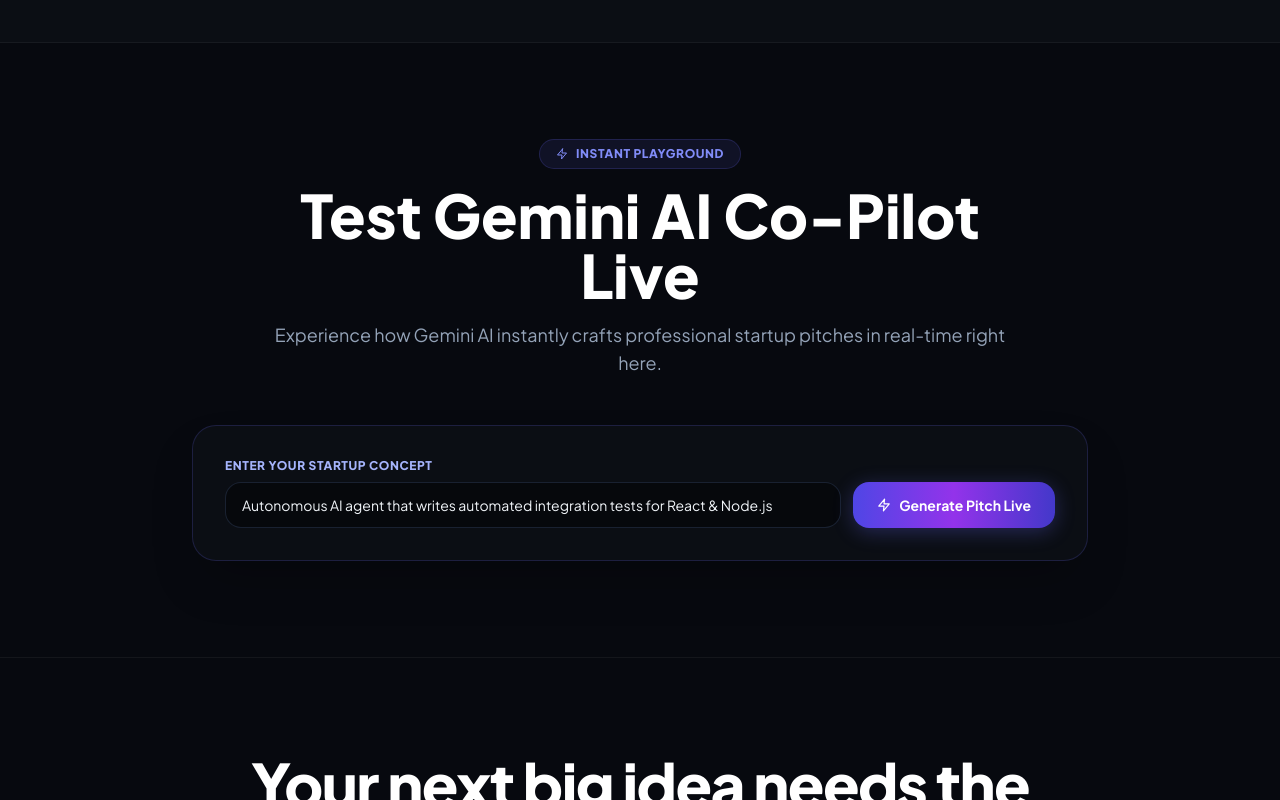
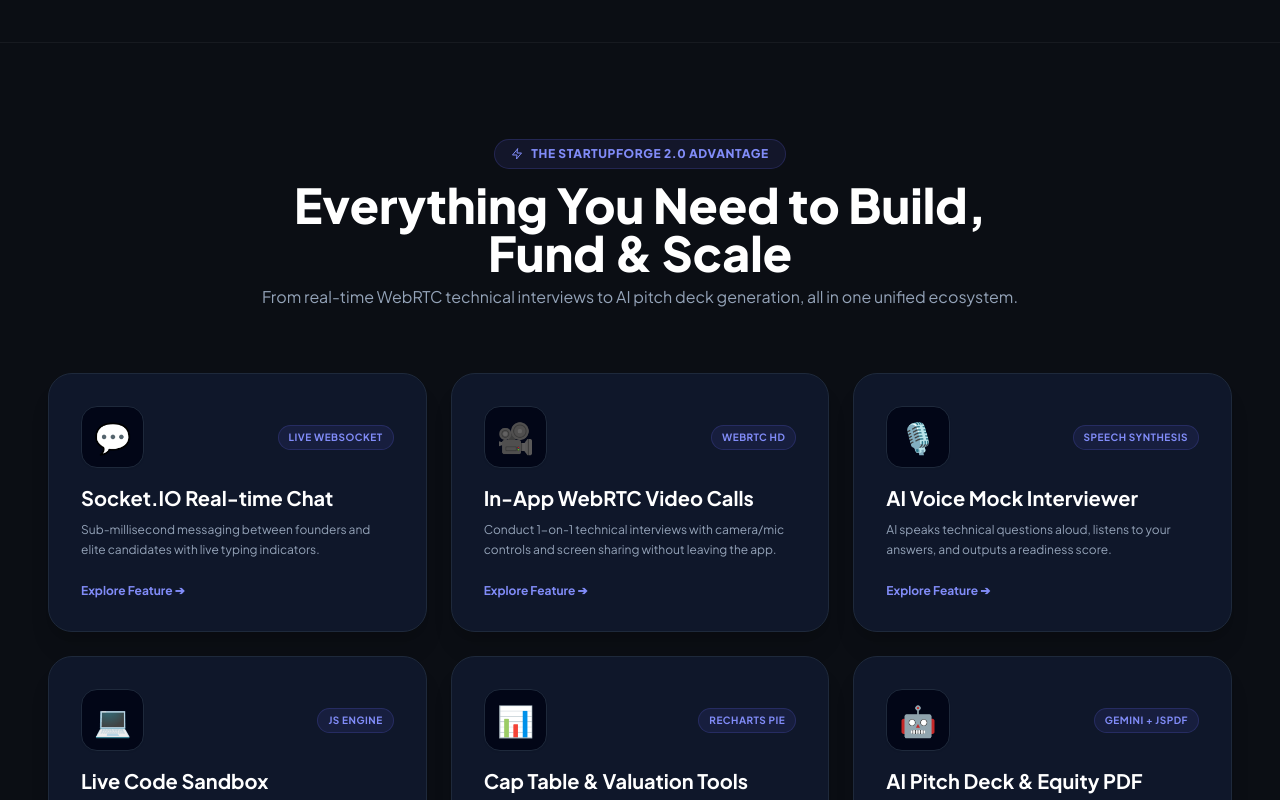
Before and after one commit to sojibahmedshorif25-ai/startupforge, a React (Vite) app in the folder client/: page / in a window 1280 px wide. Shown: the part 1520-2320 px from the top of the page. Built offline with nearby package versions, Linux system fonts and the light colour scheme; no server answers.

Commit message:
feat: add next-gen innovation showcase grid on homepage, verify all production builds and tests

```diff
--- a/client/src/pages/public/Home.jsx
+++ b/client/src/pages/public/Home.jsx
@@ -232,6 +232,100 @@
         </div>
       </section>
 
+      {/* Next-Gen Innovation Suite Showcase */}
+      <section className="py-24 bg-white dark:bg-[#0B0E14] relative border-b border-slate-200 dark:border-white/5">
+        <div className="max-w-[1600px] mx-auto px-6 lg:px-12">
+          <motion.div {...fadeUp} className="text-center max-w-3xl mx-auto mb-16">
+            <span className="inline-flex items-center gap-2 px-4 py-1.5 rounded-full bg-indigo-500/10 text-indigo-600 dark:text-indigo-400 border border-indigo-500/20 text-xs font-extrabold uppercase tracking-wider mb-3">
+              <FiZap /> The StartupForge 2.0 Advantage
+            </span>
+            <h2 className="text-3xl md:text-5xl font-black text-slate-900 dark:text-white">
+              Everything You Need to Build, Fund & Scale
+            </h2>
+            <p className="text-slate-600 dark:text-slate-400 text-sm md:text-base mt-2">
+              From real-time WebRTC technical interviews to AI pitch deck generation, all in one unified ecosystem.
+            </p>
+          </motion.div>
+
+          <div className="grid grid-cols-1 md:grid-cols-2 lg:grid-cols-3 gap-6">
+            {[
+              {
+                icon: '💬',
+                title: 'Socket.IO Real-time Chat',
+                desc: 'Sub-millisecond messaging between founders and elite candidates with live typing indicators.',
+                link: '/login',
+                badge: 'Live WebSocket',
+              },
+              {
+                icon: '🎥',
+                title: 'In-App WebRTC Video Calls',
+                desc: 'Conduct 1-on-1 technical interviews with camera/mic controls and screen sharing without leaving the app.',
+                link: '/login',
+                badge: 'WebRTC HD',
+              },
+              {
+                icon: '🎙️',
+                title: 'AI Voice Mock Interviewer',
+                desc: 'AI speaks technical questions aloud, listens to your answers, and outputs a readiness score.',
+                link: '/dashboard/ai-interview',
+                badge: 'Speech Synthesis',
+              },
+              {
+                icon: '💻',
+                title: 'Live Code Sandbox',
+                desc: 'In-browser algorithm test runner and challenge environment for instant technical screening.',
+                link: '/dashboard/code-sandbox',
+                badge: 'JS Engine',
+              },
+              {
+                icon: '📊',
+                title: 'Cap Table & Valuation Tools',
+                desc: 'Simulate pre/post-money funding rounds, calculate dilution, and model equity splits with dynamic charts.',
+                link: '/dashboard/founder/cap-table',
+                badge: 'Recharts Pie',
+              },
+              {
+                icon: '🤖',
+                title: 'AI Pitch Deck & Equity PDF',
+                desc: 'Generate investor-ready Pitch Decks and Co-Founder Equity Contracts exported directly to PDF.',
+                link: '/login',
+                badge: 'Gemini + jsPDF',
+              },
+            ].map((card, i) => (
+              <motion.div
+                key={i}
+                initial={{ opacity: 0, y: 20 }}
+                whileInView={{ opacity: 1, y: 0 }}
+                viewport={{ once: true }}
+                transition={{ delay: i * 0.08 }}
+                className="p-8 rounded-3xl bg-slate-50 dark:bg-slate-900 border border-slate-200 dark:border-slate-800 shadow-xl hover:border-indigo-500/40 transition-all flex flex-col justify-between group"
+              >
+                <div>
+                  <div className="flex items-center justify-between mb-4">
+                    <span className="text-3xl p-3 bg-white dark:bg-slate-950 rounded-2xl shadow-sm border border-slate-200 dark:border-slate-800">{card.icon}</span>
+                    <span className="text-[10px] font-bold px-2.5 py-1 rounded-full bg-indigo-500/10 text-indigo-600 dark:text-indigo-400 border border-indigo-500/20 uppercase tracking-wider">
+                      {card.badge}
+                    </span>
+                  </div>
+                  <h3 className="text-xl font-bold text-slate-900 dark:text-white mb-2 group-hover:text-indigo-600 dark:group-hover:text-indigo-400 transition-colors">
+                    {card.title}
+                  </h3>
+                  <p className="text-slate-600 dark:text-slate-400 text-xs leading-relaxed">
+                    {card.desc}
+                  </p>
+                </div>
+                <Link
+                  to={card.link}
+                  className="mt-6 inline-flex items-center text-xs font-bold text-indigo-600 dark:text-indigo-400 group-hover:underline"
+                >
+                  Explore Feature ➔
+                </Link>
+              </motion.div>
+            ))}
+          </div>
+        </div>
+      </section>
+
       {/* Live AI Demo Sandbox Section */}
       <section className="py-24 bg-slate-50 dark:bg-[#07090F] text-slate-900 dark:text-white relative">
         <div className="max-w-[1600px] mx-auto px-6 lg:px-12 relative z-10">
```
